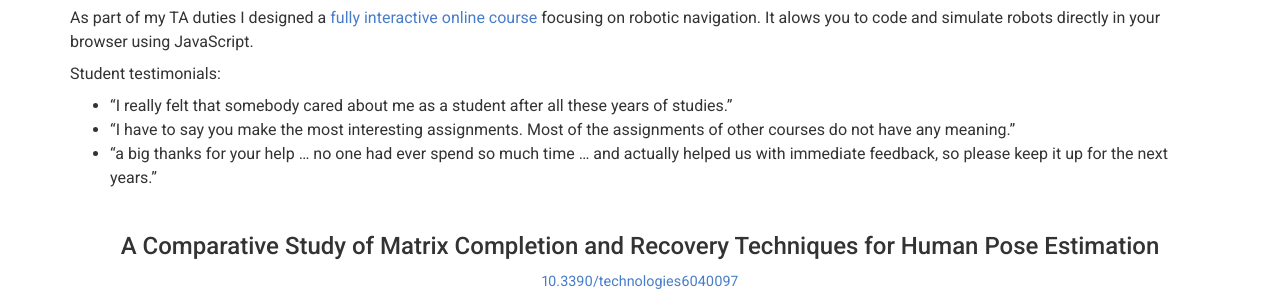
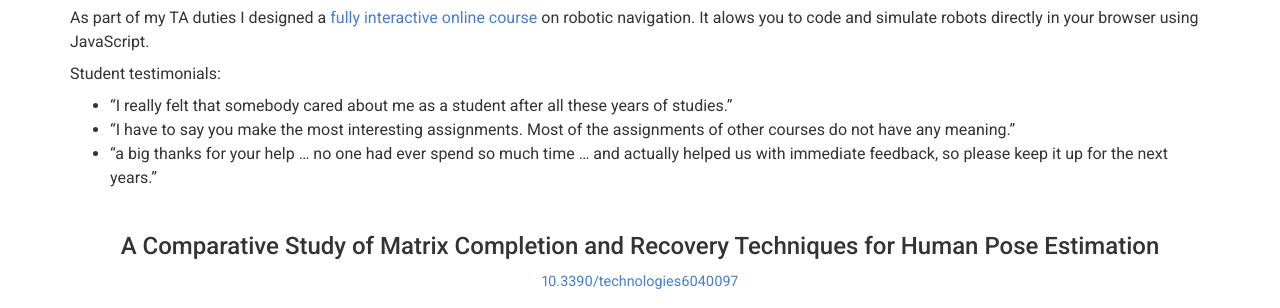
Before and after one commit to denniskb/denniskb.github.io, a Jekyll site: the page built from index.md, in a window 1280 px wide and 900 px high, scrolled down 3322 px, cut to the strip 252-560 px from the top of the window. Built offline with Jekyll 4.4.1, drawn with Linux system fonts in a browser that asks for light colours; nearby versions of some CDN libraries.

Commit message:
Improve phrasing

```diff
--- a/_data/projects.yml
+++ b/_data/projects.yml
@@ -67,7 +67,7 @@
   description: | # this will include new lines to allow paragraphs
     <iframe width="560" height="315" src="https://www.youtube.com/embed/WtmwQCXoTM8" title="YouTube video player" frameborder="0" allow="accelerometer; autoplay; clipboard-write; encrypted-media; gyroscope; picture-in-picture" allowfullscreen></iframe>
 
-    As part of my TA duties I designed a [fully interactive online course](https://github.com/denniskb/hy475) focusing on robotic navigation. It alows you to code and simulate robots directly in your browser using JavaScript.
+    As part of my TA duties I designed a [fully interactive online course](https://github.com/denniskb/hy475) on robotic navigation. It alows you to code and simulate robots directly in your browser using JavaScript.
 
     Student testimonials:
     - "I really felt that somebody cared about me as a student after all these years of studies."
```
